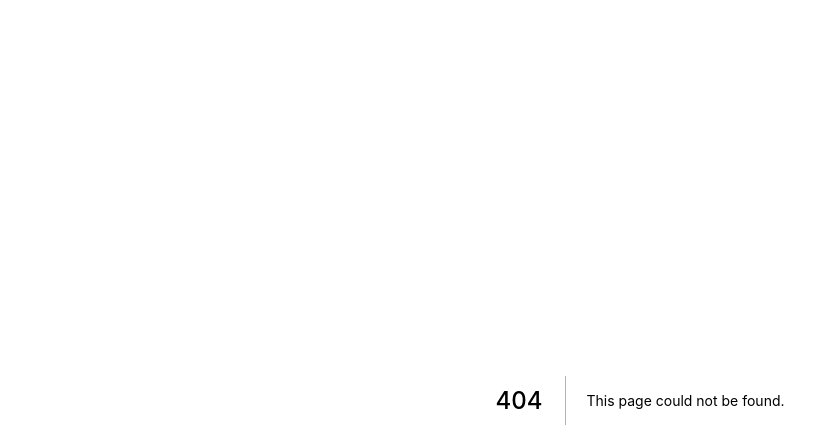
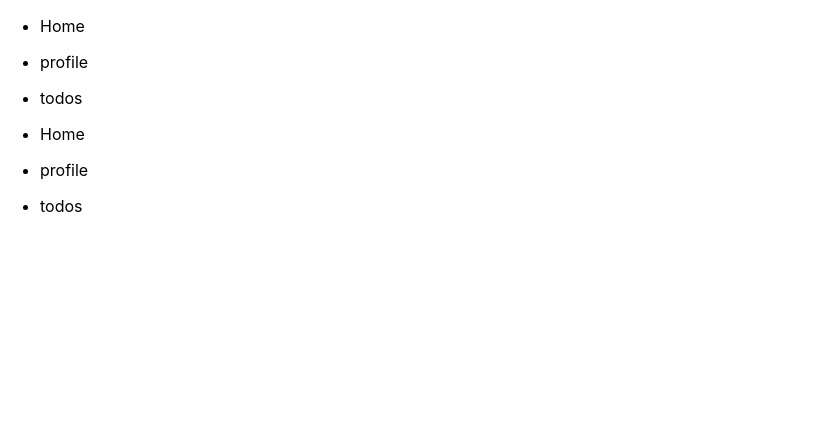
Before and after one commit to greenpea88/BE_react_overview, a Next.js app in the folder my_next_app/: page /shared/layouts/base in a window 1280 px wide. Before the commit this address had no page. Shown: the top 448 px of the page, without its empty margins (0-824 px from the left). Built offline with nearby package versions, Linux system fonts and the light colour scheme.

Commit message:
:sparkles: NEW: use layout

```diff
--- a/my_next_app/pages/_app.js
+++ b/my_next_app/pages/_app.js
@@ -3,6 +3,7 @@ import { QueryClient, QueryClientProvider } from 'react-query'
 import {ReactQueryDevtools} from "react-query/devtools"
 import '../styles/globals.css'
 import { AuthContext } from './shared/contexts/auth';
+import BaseLayout from './shared/layouts/base';
 
 const queryClient = new QueryClient();
 
@@ -12,6 +13,7 @@ function MyApp({ Component, pageProps }) {
   const [isLoggedIn, setIsLoggedIn] = useState(false)
 
   return (
+    <BaseLayout>
       <AuthContext.Provider
       value = {{
         profile,
@@ -24,6 +26,7 @@ function MyApp({ Component, pageProps }) {
         <ReactQueryDevtools initialIsOpen={false}/>
       </QueryClientProvider>
     </AuthContext.Provider>
+  </BaseLayout>
   );
 }
 
--- /dev/null
+++ b/my_next_app/pages/shared/layouts/base.jsx
@@ -0,0 +1,27 @@
+import Link from "next/link"
+
+const BaseLayout = ({ children}) => {
+    return (
+        // 사용할 layout의 내용을 작성해주면 된다.
+        <div>
+            <ul>
+                <li>
+                    <Link href={"/"}>Home</Link>
+                </li>
+            </ul>
+            <ul>
+                <li>
+                    <Link href={"/profile"}>profile</Link>
+                </li>
+            </ul>
+            <ul>
+                <li>
+                    <Link href={"/todos"}>todos</Link>
+                </li>
+            </ul>
+            {children}
+        </div>
+    )
+}
+
+export default BaseLayout
```
Lines whose indentation alone changed are shown as unchanged.
